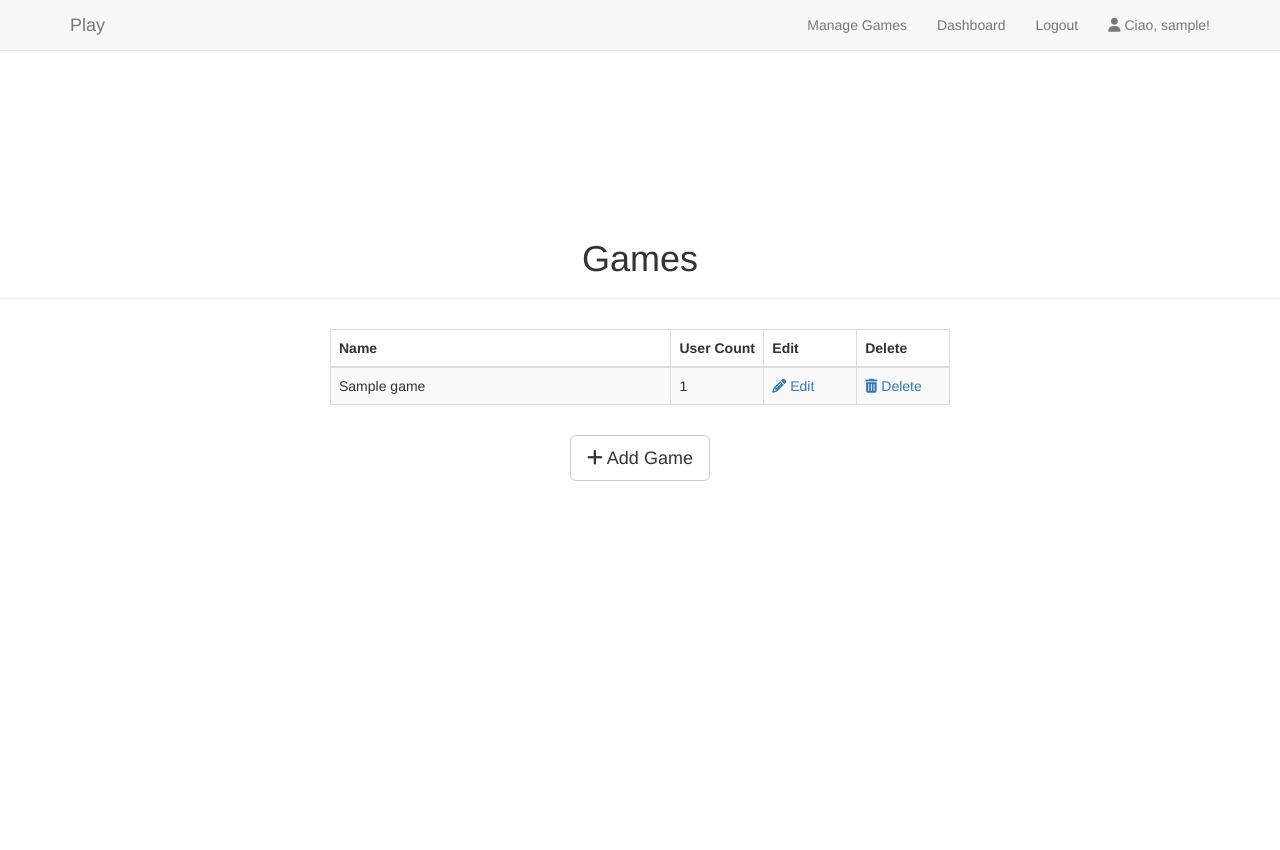
After one commit to fossabot/italygames-play, a Flask app: page /admin/games in a window 1280 px wide. The commit adds this page. Shown: the top 850 px of the page. Run offline with Flask 2, Linux system fonts and the light colour scheme; a user stored in the database is signed in; tables that the repository leaves empty hold one stand-in row (values such as "Sample post"); parts of the project's set-up code (start-up, migrations or seed data) failed here and were passed over; some libraries are stand-ins or nearby versions.

Commit message:
Adds admin and game management
- new admin area
- game management adds new CRUD page, admin login is required

```diff
--- /dev/null
+++ b/app/admin/__init__.py
@@ -0,0 +1,5 @@
+from flask import Blueprint
+
+admin = Blueprint('admin', __name__)
+
+from . import views
--- /dev/null
+++ b/app/admin/views.py
@@ -0,0 +1,93 @@
+from flask import abort, flash, redirect, render_template, url_for
+from flask_login import current_user, login_required
+
+from . import admin
+from forms import GameForm
+from .. import db
+from ..models import Game
+
+
+def check_admin():
+    """Prevents non-admins from accessing the page"""
+    if not current_user.is_admin:
+        abort(403)
+
+
+@admin.route('/games', methods=['GET', 'POST'])
+@login_required
+def list_games():
+    """List all games"""
+    check_admin()
+    games = Game.query.all()
+
+    return render_template('admin/games/games.html',
+                           games=games,
+                           title='Games')
+
+
+@admin.route('games/add', methods=['GET', 'POST'])
+@login_required
+def add_game():
+    """Adds game to database"""
+    check_admin()
+    add_game = True
+    form = GameForm()
+
+    if form.validate_on_submit():
+        game = Game(name=form.name.data)
+
+        try:
+            db.session.add(game)
+            db.session.commit()
+            flash('Game successfully added')
+        except:
+            flash('Error: game name already exists')
+
+        return redirect(url_for('admin.list_games'))
+
+    return render_template('admin/games/game.html',
+                           action='Add',
+                           add_game=add_game,
+                           form=form,
+                           title='Add Game')
+
+
+@admin.route('games/edit/<int:id>', methods=['GET', 'POST'])
+@login_required
+def edit_game(id):
+    """Edit extisting game"""
+    check_admin()
+    add_game = False
+    game = Game.query.get_or_404(id)
+    form = GameForm(obj=game)
+
+    if form.validate_on_submit():
+        game.name = form.name.data
+        db.session.commit()
+        flash('Game successfully edited')
+
+        return redirect(url_for('admin.list_games'))
+
+    form.name.data = game.name
+
+    return render_template('admin/games/game.html',
+                           action='Edit',
+                           add_game=add_game,
+                           form=form,
+                           game=game,
+                           title='Edit Game')
+
+
+@admin.route('games/delete/<int:id>', methods=['GET', 'POST'])
+@login_required
+def delete_game(id):
+    """Delete existing game"""
+    check_admin()
+    game = Game.query.get_or_404(id)
+
+    db.session.delete(game)
+    db.session.commit()
+    flash('Game successfully deleted')
+
+    return redirect(url_for('admin.list_games'))
+    return render_template(title='Delete Game')
--- a/app/static/css/style.css
+++ b/app/static/css/style.css
@@ -25,6 +25,23 @@ body, html {
     height: auto;
 }
 
+.outer {
+    display: table;
+    position: absolute;
+    height: 70%;
+    width: 100%;
+}
+
+.middle {
+    display: table-cell;
+    vertical-align: middle;
+}
+
+.inner {
+    margin-left: auto;
+    margin-right: auto;
+}
+
 footer {
     padding: 50px 0;
 }
--- /dev/null
+++ b/app/templates/admin/games/games.html
@@ -0,0 +1,65 @@
+{% import "bootstrap/utils.html" as utils %}
+{% extends "base.html" %}
+{% block body %}
+<div class="content-section">
+  <div class="outer">
+    <div class="middle">
+      <div class="inner">
+        <br/>
+        {{ utils.flashed_messages() }}
+        <br/>
+        <h1 style="text-align:center;">Games</h1>
+        {% if games %}
+          <hr class="intro-divider">
+          <div class="center">
+            <table class="table table-striped table-bordered">
+              <thead>
+                <tr>
+                  <th width="55%"> Name </th>
+                  <th width="15%"> User Count </th>
+                  <th width="15%"> Edit </th>
+                  <th width="15%"> Delete </th>
+                </tr>
+              </thead>
+              <tbody>
+              {% for game in games %}
+                <tr>
+                  <td> {{ game.name }} </td>
+                  <td>
+                    {% if game.users %}
+                      {{ game.users.count() }}
+                    {% else %}
+                      0
+                    {% endif %}
+                  </td>
+                  <td>
+                    <a href="{{ url_for('admin.edit_game', id=game.id) }}">
+                      <i class="fa fa-pencil"></i> Edit
+                    </a>
+                  </td>
+                  <td>
+                    <a href="{{ url_for('admin.delete_game', id=game.id) }}">
+                      <i class="fa fa-trash"></i> Delete
+                    </a>
+                  </td>
+                </tr>
+              {% endfor %}
+              </tbody>
+            </table>
+          </div>
+          <div style="text-align: center">
+        {% else %}
+          <div style="text-align: center">
+            <h3> No games have been added. </h3>
+            <hr class="intro-divider">
+        {% endif %}
+          <a href="{{ url_for('admin.add_game') }}" class="btn btn-default btn-lg">
+            <i class="fa fa-plus"></i>
+            Add Game
+          </a>
+        </div>
+      </div>
+    </div>
+  </div>
+</div>
+{% endblock %}
--- a/app/templates/base.html
+++ b/app/templates/base.html
@@ -2,14 +2,20 @@
 <html>
 <head>
     <title>{{ title }} | Play</title>
+    <!-- Bootrstrap CDN -->
     <link rel="stylesheet" href="https://maxcdn.bootstrapcdn.com/bootstrap/3.3.7/css/bootstrap.min.css"
           integrity="sha384-BVYiiSIFeK1dGmJRAkycuHAHRg32OmUcww7on3RYdg4Va+PmSTsz/K68vbdEjh4u" crossorigin="anonymous">
+    <!-- Custom CSS -->
     <link rel="stylesheet" href="{{ url_for('static', filename='css/style.css') }}">
+    <!-- Favicon -->
     <link rel="shortcut icon" href="{{ url_for('static', filename='img/favicon.ico') }}">
+    <!-- Font Awesome CDN -->
+    <script src="https://use.fontawesome.com/9acdf3e1e6.js"></script>
 </head>
 <body>
 <nav class="navbar navbar-default navbar-fixed-top topnav" role="navigation">
     <div class="container topnav">
+        <!-- Top navbar -->
         <div class="navbar-header">
             <button type="button" class="navbar-toggle" data-toggle="collapse"
                     data-target="#bs-example-navbar-collapse-1">
@@ -23,6 +29,9 @@
         <div class="collapse navbar-collapse" id="bs-example-navbar-collapse-1">
             <ul class="nav navbar-nav navbar-right">
                 {% if current_user.is_authenticated %}
+                    {% if current_user.is_admin %}
+                        <li><a href="{{ url_for('admin.list_games') }}">Manage Games</a></li>
+                    {% endif %}
                     <li><a href="{{ url_for('home.dashboard') }}">Dashboard</a></li>
                     <li><a href="{{ url_for('auth.logout') }}">Logout</a></li>
                     <li><a><i class="fa fa-user"></i>  Ciao, {{ current_user.username }}!</a></li>
@@ -35,13 +44,14 @@
     </div>
 </nav>
 <div class="wrapper">
-
+    <!-- Body -->
     {% block body %}
     {% endblock %}
 
     <div class="push"></div>
 </div>
 <footer>
+    <!-- Footer -->
     <div class="container">
         <div class="row">
             <div class="col-lg-12">
```
Also changed, not shown: app/__init__.py (+10 -1 lines), app/admin/forms.py (added, +9 -0 lines), app/templates/admin/games/game.html (added, +28 -0 lines), app/templates/home/index.html (+6 -1 lines), requirements.txt (+8 -1 lines).
